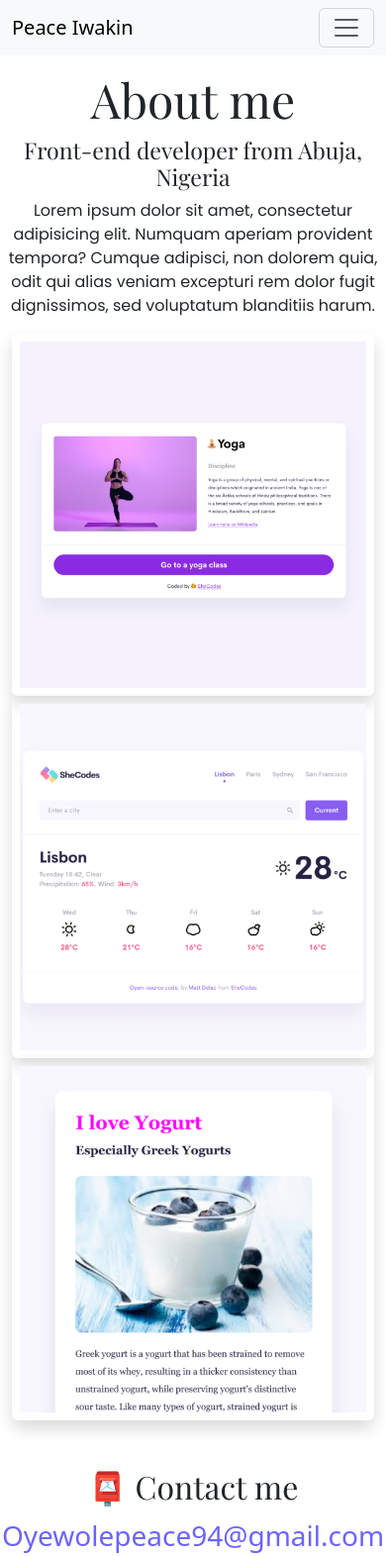
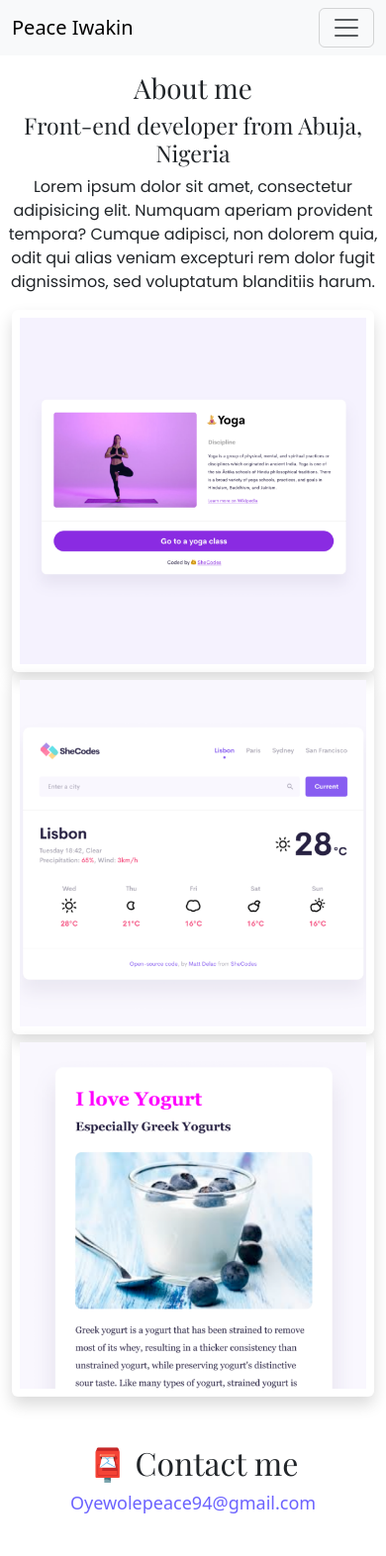
Before and after one commit to Peacefsps/SheCodes-Advanced-Tool-Project, a plain HTML site: page about.html in a window 390 px wide. Shown: the whole page at 99% size. Drawn offline with nearby package versions, Linux system fonts and the light colour scheme; files that its build step writes are made by us from their sources.

Commit message:
Adjusted the homepage content and media query

```diff
--- a/Styles/style.css
+++ b/Styles/style.css
@@ -74,8 +74,11 @@ p {
 }
 
 @media (max-width: 576px) {
-  body h1 {
+  .hero h1 {
     font-size: 48px;
+  }
+  .hero h2 {
+    font-size: 32px;
   }
   body h2 {
     font-size: 32px;
@@ -89,4 +92,7 @@ p {
     text-align: center;
     margin: 0 12px;
   }
+  .email-link {
+    font-size: 18px;
+  }
 }
--- a/about.html
+++ b/about.html
@@ -4,7 +4,7 @@
     <meta charset="UTF-8">
     <meta name="viewport" content="width=device-width, initial-scale=1.0">
     <meta name="description" content="Peace Iwakin is a front-end developer based in Nigeria, check out her projects and contact her for job inquiries">
-    <link rel="stylesheet" href="style.css">
+    <link rel="stylesheet" href="Styles/style.css">
     <link href="https://cdn.jsdelivr.net/npm/bootstrap@5.3.2/dist/css/bootstrap.min.css" rel="stylesheet" integrity="sha384-T3c6CoIi6uLrA9TneNEoa7RxnatzjcDSCmG1MXxSR1GAsXEV/Dwwykc2MPK8M2HN" crossorigin="anonymous">
     <script src="https://cdn.jsdelivr.net/npm/bootstrap@5.3.2/dist/js/bootstrap.bundle.min.js" integrity="sha384-C6RzsynM9kWDrMNeT87bh95OGNyZPhcTNXj1NW7RuBCsyN/o0jlpcV8Qyq46cDfL" crossorigin="anonymous"></script>
     <title>About Peace Iwakin</title>
@@ -64,7 +64,7 @@
         </div>
       </div>
     </div>
-    <div id="contact" class="mt-5">
+    <div id="contact" class="mt-5 mb-4">
       <h2 class="text-center">📮 Contact me</h2>
       <a href="mailto:oyewolepeace94@gmail.com" class="email-link"> Oyewolepeace94@gmail.com </a>
     </div>
```
